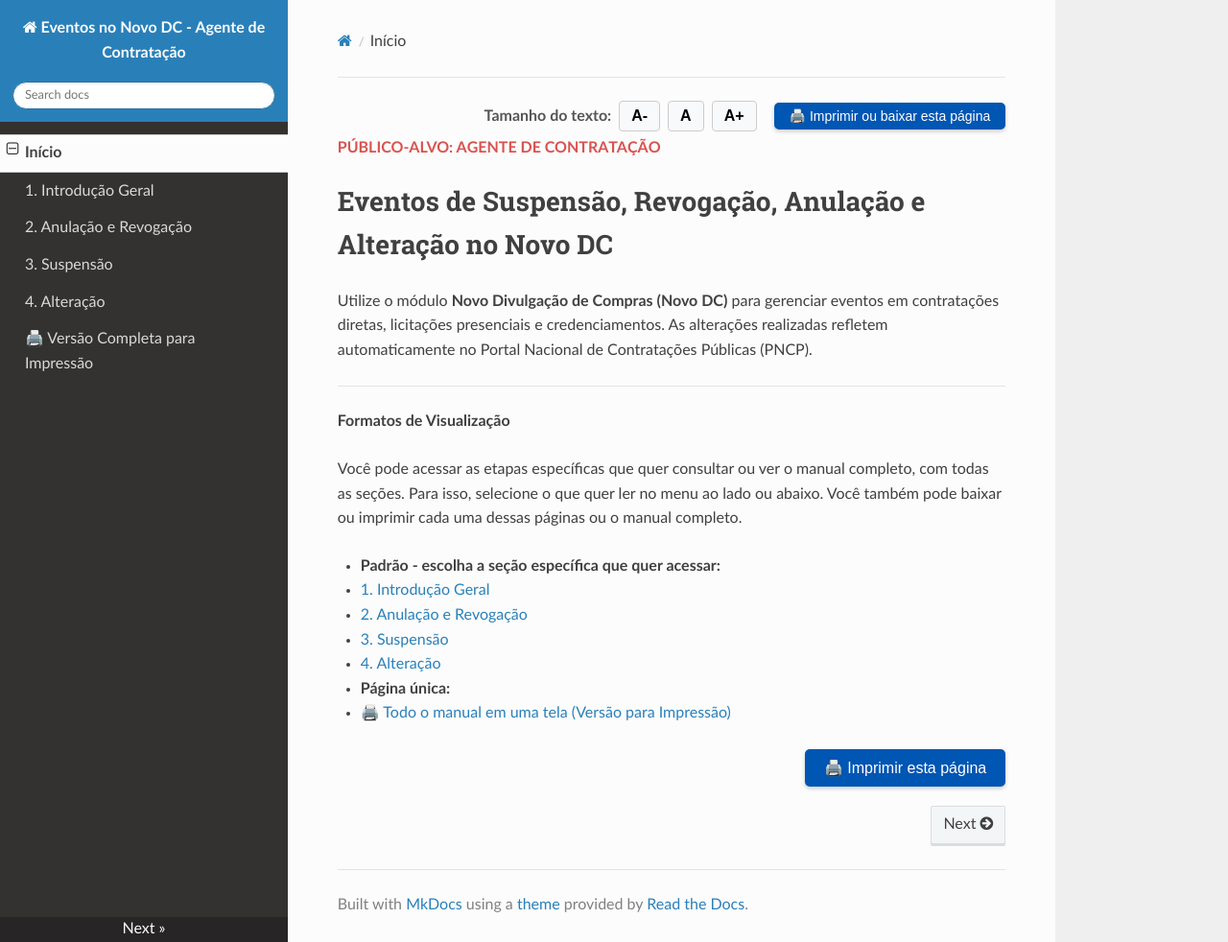
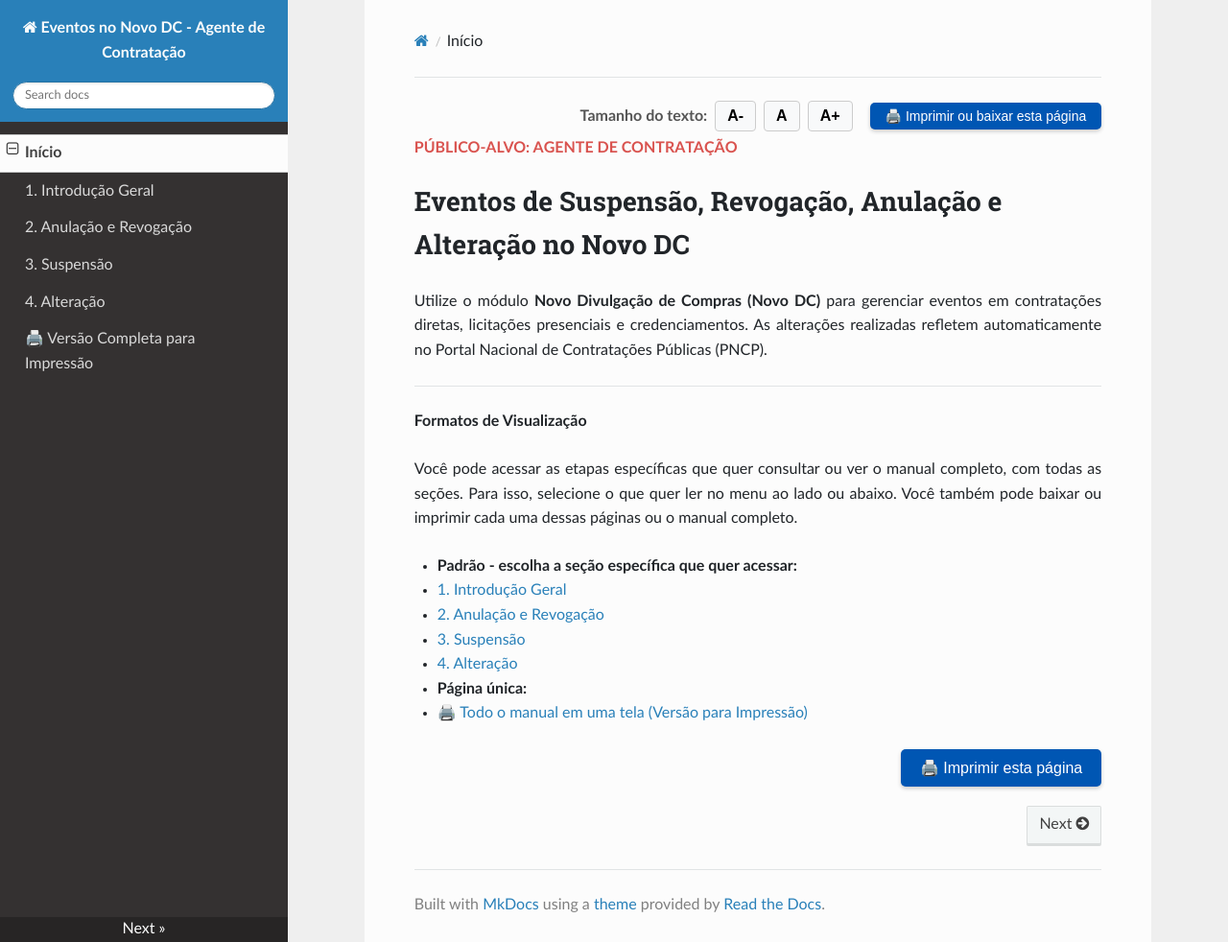
Before and after one commit to siqueiraazevedo2013-cloud/Tutorial-Eventos-Novo-DC, an MkDocs documentation site: the page built from docs/index.md, in a window 1280 px wide and 982 px high. Shown: the whole window at 96% size. Built offline with MkDocs 1.6.1, drawn with Linux system fonts in a browser that asks for light colours; nearby versions of some CDN libraries.

Commit message:
Update extra.css

```diff
--- a/docs/css/extra.css
+++ b/docs/css/extra.css
@@ -1,6 +1,33 @@
-/* Aplica linha de borda, cantos arredondados e sombra em todas as imagens */
-.rst-content img, .md-content img, .wy-nav-content img, article img {
-  border: 1px solid #d1d5db !important; /* Espessura (1px), estilo (solid) e cor (#d1d5db) */
-  border-radius: 8px !important;       /* Curvatura dos cantos */
-  box-shadow: 0 4px 12px rgba(0, 0, 0, 0.08) !important; /* Sombra opcional para destaque */
+/* Limita a largura máxima do texto em monitores para conforto visual */
+.wy-nav-content, main, .md-content {
+  max-width: 820px !important;
+  margin-left: auto !important;
+  margin-right: auto !important;
 }
+
+/* Em celulares e telas pequenas, ajusta para 100% da largura útil */
+@media screen and (max-width: 768px) {
+  .wy-nav-content, main, .md-content {
+    max-width: 100% !important;
+    padding: 10px !important;
+  }
+}
+
+/* Melhora a acessibilidade, leitura e alinhamento do texto */
+body, .md-content, .wy-nav-content {
+  line-height: 1.65 !important;
+  color: #212529 !important;
+}
+
+/* Justifica os parágrafos, listas e textos dentro de caixas de aviso (admonitions) */
+.wy-nav-content p,
+.rst-content p,
+.md-content p,
+.wy-nav-content li,
+.rst-content li,
+.md-content li,
+.admonition p,
+.rst-content .admonition p,
+.md-content .admonition p {
+  text-align: justify !important;
+}
```
